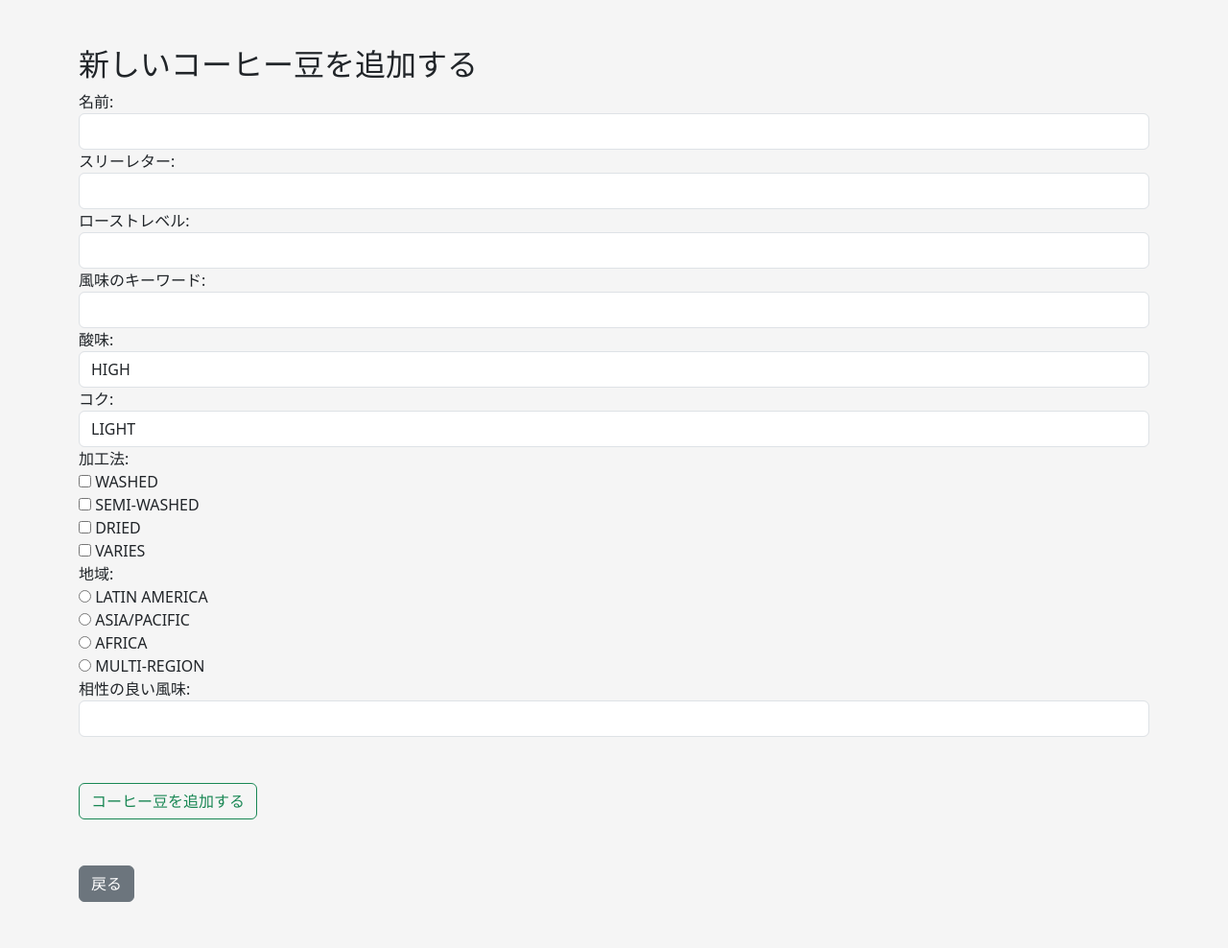
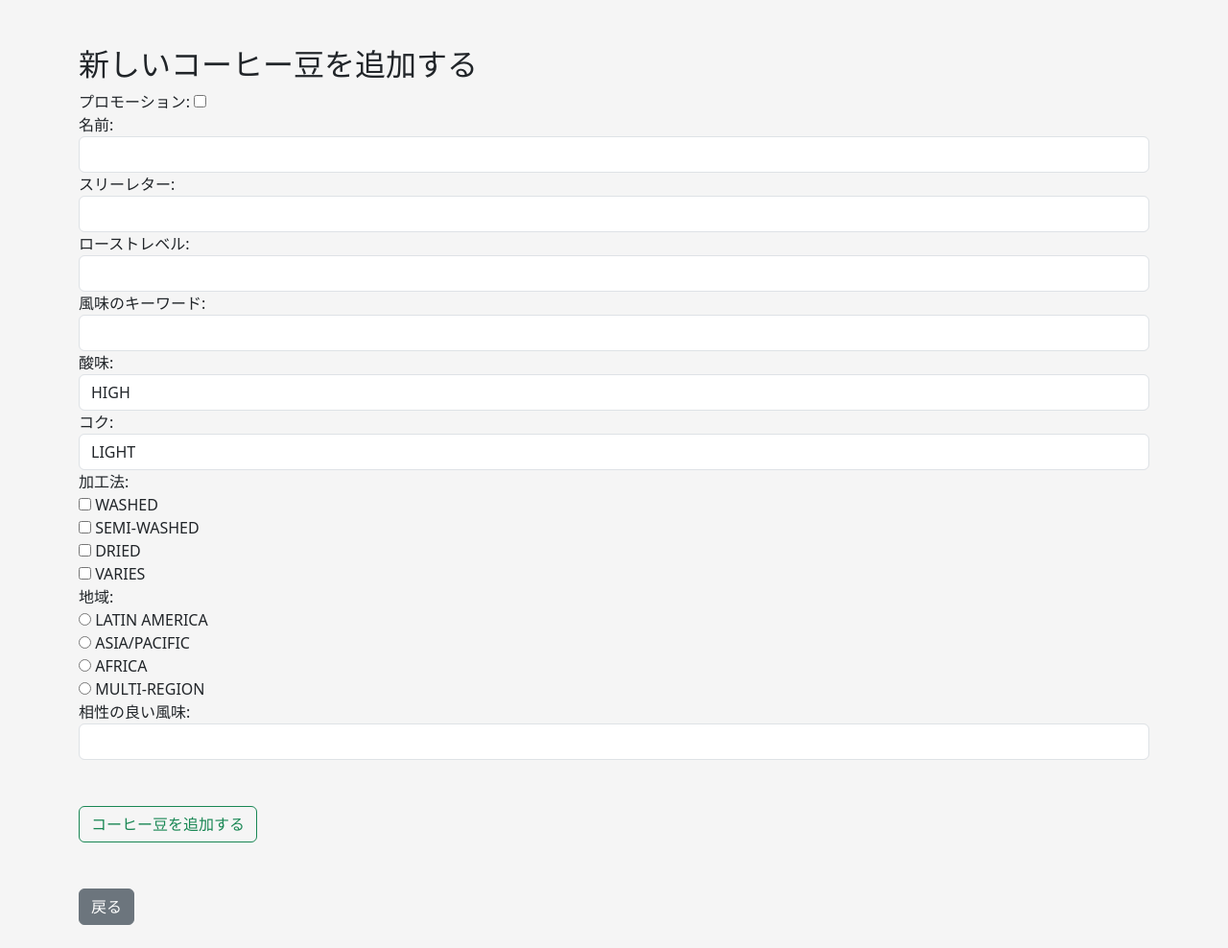
Before and after one commit to sbjalps0913/sbjBA, a Django app: page /ba/bean/create/ in a window 1280 px wide. Shown: the part 56-1044 px from the top of the page at 96% size. Before the commit the page ends 996 px from the top, so only its background shows below. Run offline with Django 4.2, Linux system fonts and the light colour scheme; the visitor is signed in with stand-in values (Sample User, id 1).

Commit message:
[add]【管理者】「Beanモデルプロモーション判別」機能
Beanモデルにis_promotionを追加し，コーヒー豆作成画面[ba_manager_update_Bean.html]において，そのコーヒー豆がプロモーションか否かをチェックボックス形式で選択することができるようにした．

```diff
--- a/ba/forms.py
+++ b/ba/forms.py
@@ -127,7 +127,7 @@ class UpdateBeanForm(forms.ModelForm):
 
     class Meta:
         model = Bean
-        fields = ['name', 'three_letters', 'roast', 'flavor', 'acidity', 'body', 'processing', 'region', 'complementary']
+        fields = ['is_promotion', 'name', 'three_letters', 'roast', 'flavor', 'acidity', 'body', 'processing', 'region', 'complementary']
         widgets = {
             'roast': forms.NumberInput(attrs={'min': 1, 'max': 6}),  # ローストレベルの範囲を指定
         }
--- a/ba/models.py
+++ b/ba/models.py
@@ -106,6 +106,7 @@ class Bean(models.Model):
     processing = models.CharField(max_length=100)   # 加工法
     region = models.CharField(max_length=100)   # 地域
     complementary = models.CharField(max_length=50)    # 相性の良い風味
+    is_promotion = models.BooleanField(default=False)  # 期間限定のコーヒー豆かどうか
 
     def __str__(self):
         return self.name
--- a/ba/templates/ba/ba_bean_detail.html
+++ b/ba/templates/ba/ba_bean_detail.html
@@ -4,7 +4,7 @@
 
 {% block main %}
 	<div class="container mt-5">
-	  	<h2>{{ bean.name }}</h2>
+	  	<h2>{{ bean.name }} {% if bean.is_promotion %}[プロモーション]{% else %}[コア]{% endif %}</h2>
 	  	<ul>
 		    <li><strong>スリーレター:</strong> {{ bean.three_letters }}</li>
 		    <li><strong>ローストレベル:</strong> {{ bean.roast }}</li>
--- a/ba/templates/ba/ba_bean_list.html
+++ b/ba/templates/ba/ba_bean_list.html
@@ -15,13 +15,13 @@
     		</div>
   		</form>
 
-
+	  	<p>「*」 ･･･ プロモーション</p>
 
 		<ul class="list-group">
 			{% if beans %}
 			    {% for bean in beans %}
 				    <li class="list-group-item" style="background-color: {% if bean.roast == 1 %}#fffacd{% elif bean.roast == 2 %}#ffebcd{% elif bean.roast == 3 %}#f5deb3{% elif bean.roast == 4 %}#deb887{% elif bean.roast == 5 %}#f4a460{% elif bean.roast == 6 %}#cd853f{% endif %}">
-				      	<a href="{% url 'ba:user_bean_detail' bean.id %}" class="custom-link">{{ bean.name }}</a>
+				      	<a href="{% url 'ba:user_bean_detail' bean.id %}" class="custom-link">{{ bean.name }}{% if bean.is_promotion %}*{% endif %}</a>
 				    </li>
 			    {% endfor %}
 			{% else %}
--- a/ba/templates/ba/ba_manager_create_Bean.html
+++ b/ba/templates/ba/ba_manager_create_Bean.html
@@ -7,6 +7,11 @@
 	  	<h2>新しいコーヒー豆を追加する</h2>
 	  	<form method="post">
 		    {% csrf_token %}
+
+		    <div class="form-group">
+                <label for="id_is_promotion">プロモーション:</label>
+                <input type="checkbox" id="id_is_promotion" name="is_promotion">
+            </div>
 
 		    <div class="form-group">
       			<label for="id_name">名前:</label>
```
